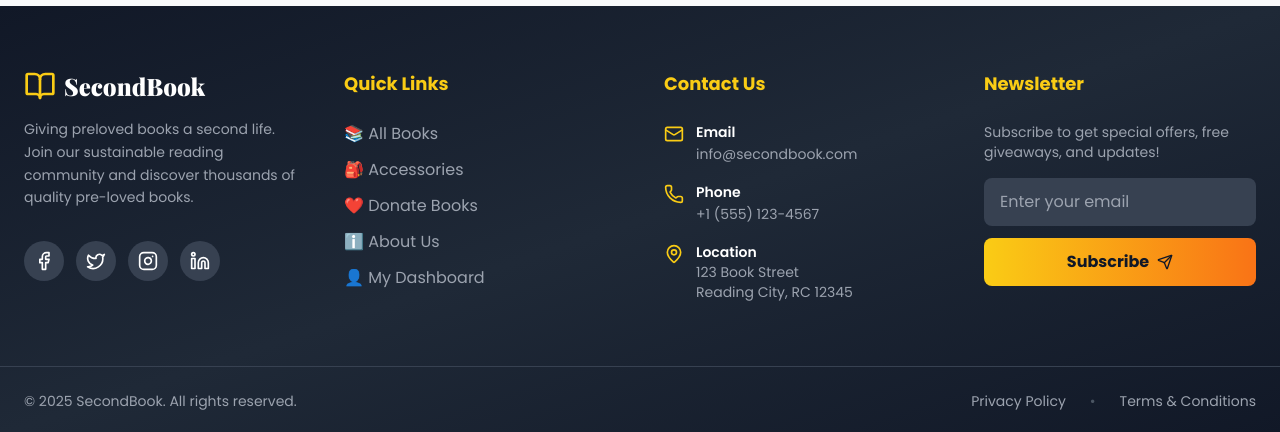
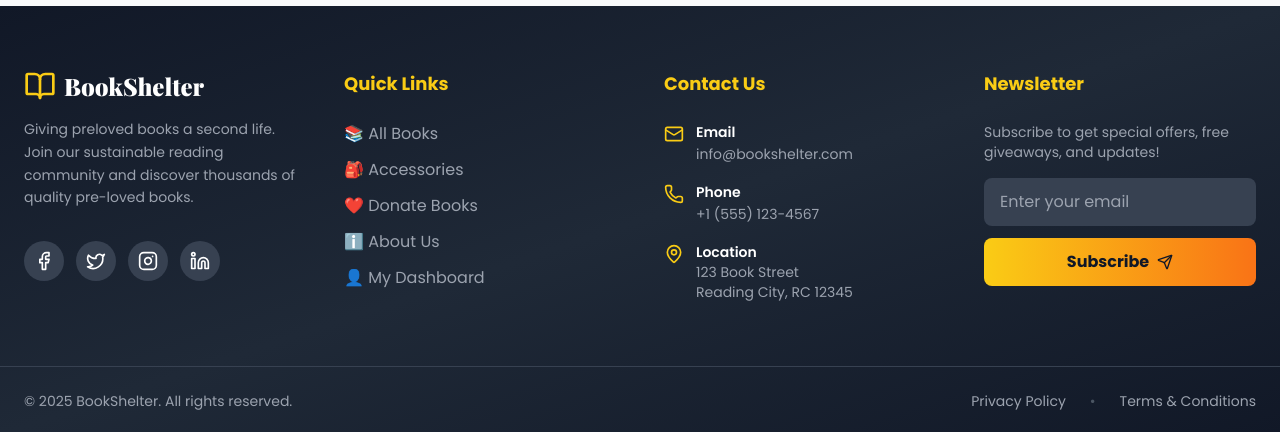
Before and after one commit to Shanqi05/CAT201_PROJECT, a React (Vite) app in the folder secondbook-frontend/: page /home in a window 1280 px wide. Shown: the part 4078-4510 px from the top of the page. Built offline with nearby package versions, Linux system fonts and the light colour scheme; no server answers.

Commit message:
Bookshelter HENG ONG HUAT

```diff
--- a/secondbook-frontend/src/components/Common/Footer.jsx
+++ b/secondbook-frontend/src/components/Common/Footer.jsx
@@ -25,7 +25,7 @@ const Footer = () => {
                     <div className="space-y-4">
                         <div className="flex items-center space-x-2">
                             <BookOpen className="w-8 h-8 text-yellow-400" />
-                            <h4 className="font-black text-2xl" style={{fontFamily: 'Playfair Display, serif'}}>SecondBook</h4>
+                            <h4 className="font-black text-2xl" style={{fontFamily: 'Playfair Display, serif'}}>BookShelter</h4>
                         </div>
                         <p className="text-gray-400 text-sm leading-relaxed">
                             Giving preloved books a second life. Join our sustainable reading community and discover thousands of quality pre-loved books.
@@ -87,8 +87,8 @@ const Footer = () => {
                                 <Mail className="w-5 h-5 mt-0.5 text-yellow-400 flex-shrink-0" />
                                 <div>
                                     <p className="text-sm font-semibold text-white">Email</p>
-                                    <a href="mailto:info@secondbook.com" className="text-sm hover:text-yellow-400 transition-colors">
-                                        info@secondbook.com
+                                    <a href="mailto:info@BookShelter.com" className="text-sm hover:text-yellow-400 transition-colors">
+                                        info@bookshelter.com
                                     </a>
                                 </div>
                             </li>
@@ -145,7 +145,7 @@ const Footer = () => {
                 <div className="max-w-7xl mx-auto px-6 py-6">
                     <div className="flex flex-col md:flex-row justify-between items-center space-y-4 md:space-y-0">
                         <div className="text-gray-400 text-sm">
-                            &copy; {new Date().getFullYear()} SecondBook. All rights reserved.
+                            &copy; {new Date().getFullYear()} BookShelter. All rights reserved.
                         </div>
                         <div className="flex space-x-6 text-sm">
                             <button
```
